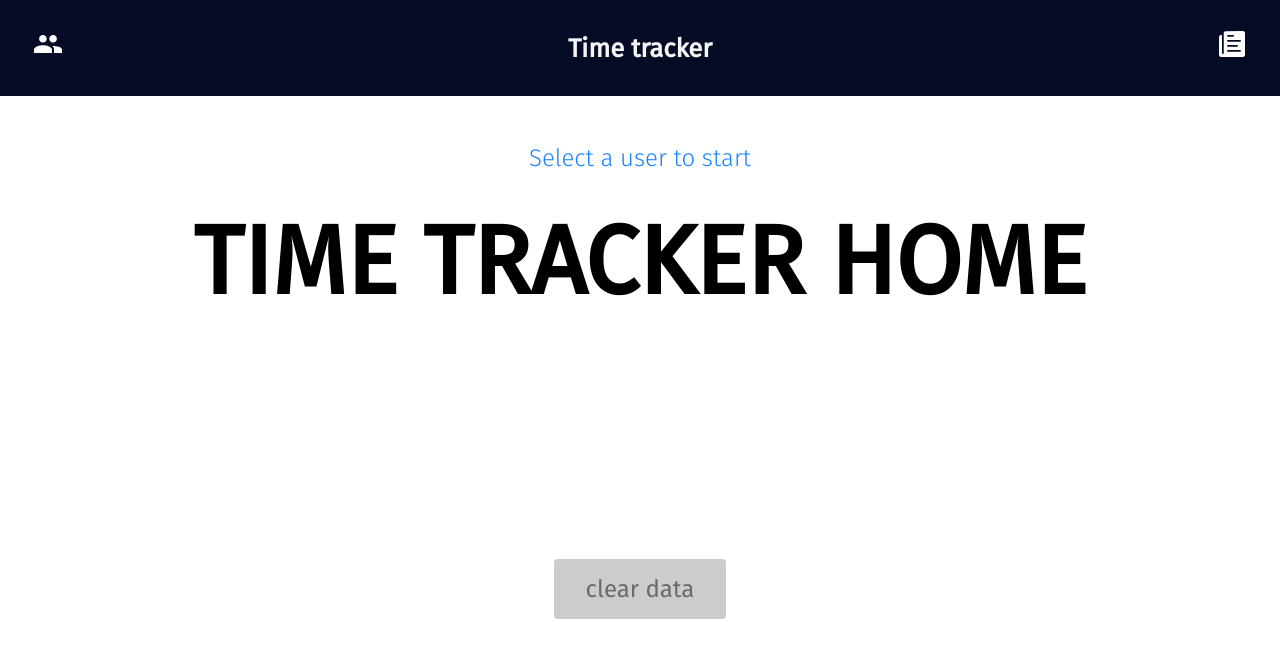
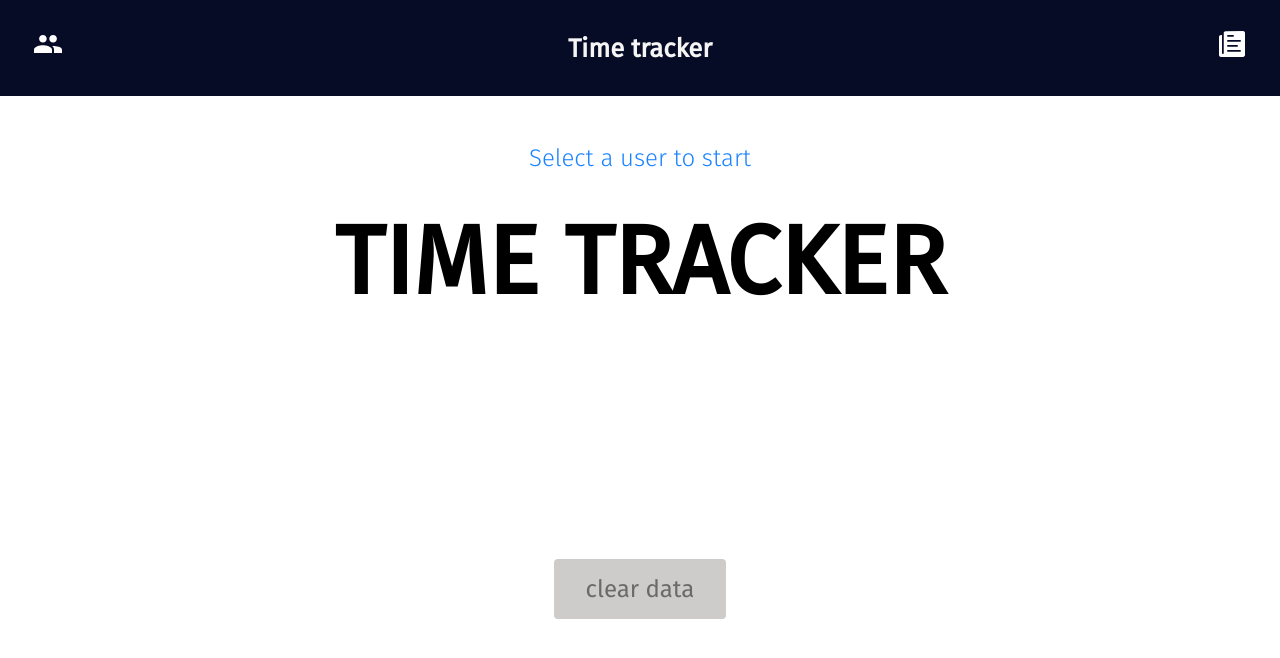
Before and after one commit to tiago86g/time-tracker-app, a React (Create React App) app: page / in a window 1280 px wide. Shown: the top 658 px of the page. Built offline with nearby package versions, Linux system fonts and the light colour scheme; no server answers.

Commit message:
fix home title

```diff
--- a/src/pages/Home.tsx
+++ b/src/pages/Home.tsx
@@ -7,7 +7,7 @@ export const Home = (props: Props) => {
   return (
     <div className="container">
       <h2 className="Home_heading">Select a user to start</h2>
-      <h1 className="home-text">Time tracker home</h1>
+      <h1 className="home-text">Time tracker</h1>
       <div className="clear-data_button-container">
         <button
           className="clear-data_button"
```
